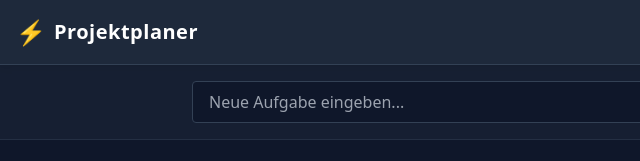
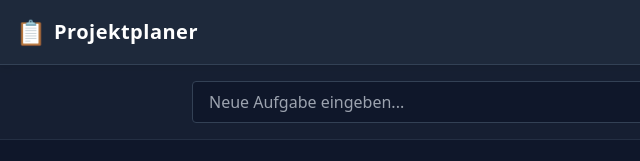
Before and after one commit to alfaoptimize/Projektplaner, a plain HTML site: page index.html in a window 1280 px wide. Shown: the top 161 px of the page, 0-640 px from the left. Drawn offline with nearby package versions, Linux system fonts and the light colour scheme.

Commit message:
Update index.html

```diff
--- a/index.html
+++ b/index.html
@@ -13,7 +13,7 @@
   <!-- Header -->
   <header class="bg-slate-800 border-b border-slate-700 p-4 flex justify-between items-center shadow-md">
     <div class="flex items-center gap-2">
-      <span class="text-2xl">⚡</span>
+      <span class="text-2xl">📋</span>
       <h1 class="text-xl font-bold tracking-wide text-white">Projektplaner</h1>
     </div>
     <div class="flex gap-2">
```
